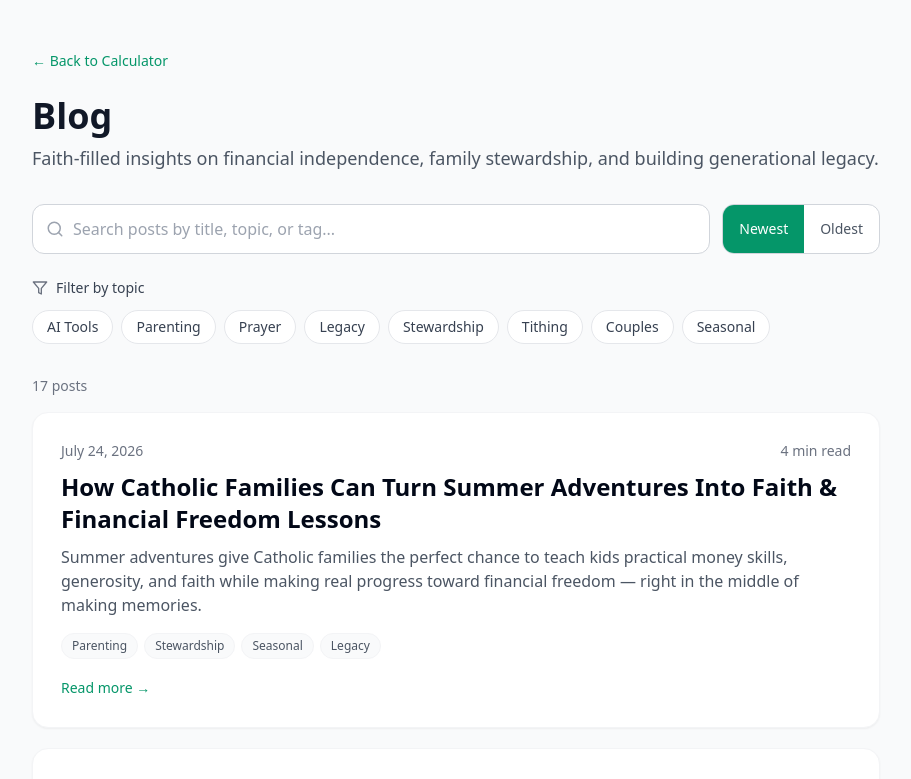
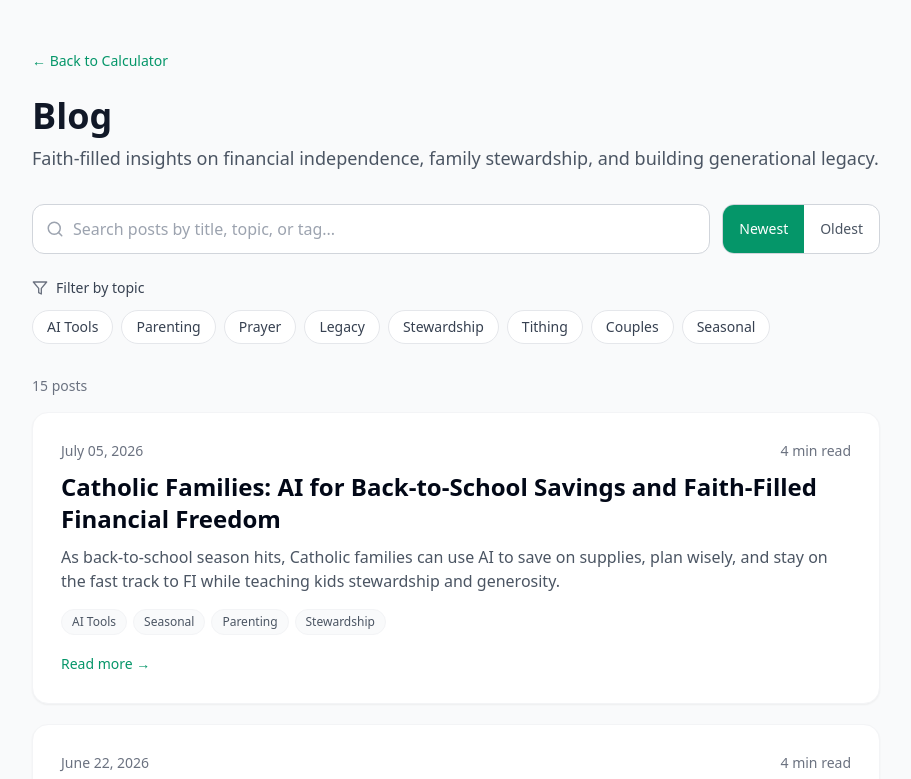
Before and after one commit to daughterpop/super-fi-calc, a React (Vite) app: page /blog in a window 1280 px wide. Shown: the top 779 px of the page, without its empty margins (184-1095 px from the left). Built offline with nearby package versions, Linux system fonts and the light colour scheme.

Commit message:
Fix BlogIndex.jsx syntax error that was breaking the Vercel build

```diff
--- a/src/pages/BlogIndex.jsx
+++ b/src/pages/BlogIndex.jsx
@@ -3,38 +3,14 @@ import { Link } from 'react-router-dom';
 import { Search, X, Filter } from 'lucide-react';
 import { allPosts, allTags } from '../data/posts';
 
-const newPost = {
-    title: 'How Catholic Families Can Turn Summer into a Season of Faith and Financial Freedom',
-    date: 'July 24, 2026',
-    dateSort: '2026-07-24',
-    excerpt: 'Summer gives Catholic families extra time to deepen faith, build money habits together, and make meaningful progress toward financial independence while enjoying family life.',
-    readTime: '4 min read',
-    link: '/blog/how-catholic-families-can-turn-summer-into-a-season-of-faith-and-financial-freedom',
-    tags: ['Stewardship', 'Parenting', 'Seasonal', 'Legacy'],
-    featured: false
-  };
-
-const latestPost = {
-    title: 'How Catholic Families Can Turn Summer Adventures Into Faith & Financial Freedom Lessons',
-    date: 'July 24, 2026',
-    dateSort: '2026-07-24',
-    excerpt: 'Summer adventures give Catholic families the perfect chance to teach kids practical money skills, generosity, and faith while making real progress toward financial freedom — right in the middle of making memories.',
-    readTime: '4 min read',
-    link: '/blog/how-catholic-families-can-turn-summer-adventures-into-faith-and-financial-freedom-lessons',
-    tags: ['Parenting', 'Stewardship', 'Seasonal', 'Legacy'],
-    featured: false
-  };
-
-const allPostsWithNew = [latestPost, newPost, ...allPosts];
-
 export default function BlogIndex() {
   const [searchTerm, setSearchTerm] = useState('');
   const [activeTags, setActiveTags] = useState([]);
-  const [sortOrder, setSortOrder] = useState('newest'); // 'newest' | 'oldest'
+  const [sortOrder, setSortOrder] = useState('newest');
 
   const toggleTag = (tag) => {
-    setActiveTags(prev =>
-      prev.includes(tag) ? prev.filter(t => t !== tag) : [...prev, tag]
+    setActiveTags((prev) =>
+      prev.includes(tag) ? prev.filter((t) => t !== tag) : [...prev, tag]
     );
   };
 
@@ -44,15 +20,15 @@ export default function BlogIndex() {
   };
 
   const filteredPosts = useMemo(() => {
-    let result = allPostsWithNew.filter(post => {
+    let result = allPosts.filter((post) => {
       const matchesSearch =
         post.title.toLowerCase().includes(searchTerm.toLowerCase()) ||
         (post.excerpt && post.excerpt.toLowerCase().includes(searchTerm.toLowerCase())) ||
-        post.tags.some(t => t.toLowerCase().includes(searchTerm.toLowerCase()));
+        post.tags.some((t) => t.toLowerCase().includes(searchTerm.toLowerCase()));
 
       const matchesTags =
         activeTags.length === 0 ||
-        activeTags.every(tag => post.tags.includes(tag));
+        activeTags.every((tag) => post.tags.includes(tag));
 
       return matchesSearch && matchesTags;
     });
@@ -72,14 +48,15 @@ export default function BlogIndex() {
   return (
     <div className="min-h-screen bg-gray-50">
       <div className="max-w-4xl mx-auto px-4 sm:px-6 py-8 sm:py-12">
-        {/* Back link */}
         <div className="mb-6">
-          <Link to="/" className="text-emerald-600 hover:text-emerald-700 font-medium text-sm inline-flex items-center gap-1">
+          <Link
+            to="/"
+            className="text-emerald-600 hover:text-emerald-700 font-medium text-sm inline-flex items-center gap-1"
+          >
             ← Back to Calculator
           </Link>
         </div>
 
-        {/* Header */}
         <div className="mb-8">
           <h1 className="text-3xl sm:text-4xl font-bold text-gray-900">Blog</h1>
           <p className="text-gray-600 mt-2 text-base sm:text-lg">
@@ -87,10 +64,12 @@ export default function BlogIndex() {
           </p>
         </div>
 
-        {/* Search + Sort row */}
         <div className="flex flex-col sm:flex-row gap-3 mb-6">
           <div className="relative flex-1">
-            <Search className="absolute left-3.5 top-1/2 -translate-y-1/2 text-gray-400" size={18} />
+            <Search
+              className="absolute left-3.5 top-1/2 -translate-y-1/2 text-gray-400"
+              size={18}
+            />
             <input
               type="text"
               placeholder="Search posts by title, topic, or tag..."
@@ -102,44 +81,46 @@ export default function BlogIndex() {
               <button
                 onClick={() => setSearchTerm('')}
                 className="absolute right-3 top-1/2 -translate-y-1/2 text-gray-400 hover:text-gray-600"
+                type="button"
               >
                 <X size={16} />
               </button>
             )}
           </div>
 
-          {/* Sort toggle */}
           <div className="flex rounded-xl border border-gray-300 overflow-hidden bg-white shrink-0">
             <button
+              type="button"
               onClick={() => setSortOrder('newest')}
-              className={`px-4 py-3 text-sm font-medium transition-colors ${
+              className={
                 sortOrder === 'newest'
-                  ? 'bg-emerald-600 text-white'
-                  : 'text-gray-600 hover:bg-gray-50'
-              }`}
+                  ? 'px-4 py-3 text-sm font-medium transition-colors bg-emerald-600 text-white'
+                  : 'px-4 py-3 text-sm font-medium transition-colors text-gray-600 hover:bg-gray-50'
+              }
             >
               Newest
             </button>
             <button
+              type="button"
               onClick={() => setSortOrder('oldest')}
-              className={`px-4 py-3 text-sm font-medium transition-colors ${
+              className={
                 sortOrder === 'oldest'
-                  ? 'bg-emerald-600 text-white'
-                  : 'text-gray-600 hover:bg-gray-50'
-              }`}
+                  ? 'px-4 py-3 text-sm font-medium transition-colors bg-emerald-600 text-white'
+                  : 'px-4 py-3 text-sm font-medium transition-colors text-gray-600 hover:bg-gray-50'
+              }
             >
               Oldest
             </button>
           </div>
         </div>
 
-        {/* Tag filters */}
         <div className="mb-8">
           <div className="flex items-center gap-2 mb-3">
             <Filter size={16} className="text-gray-500" />
             <span className="text-sm font-medium text-gray-700">Filter by topic</span>
             {hasActiveFilters && (
               <button
+                type="button"
                 onClick={clearFilters}
                 className="ml-auto text-sm text-emerald-600 hover:text-emerald-700 font-medium"
               >
@@ -148,17 +129,18 @@ export default function BlogIndex() {
             )}
           </div>
           <div className="flex flex-wrap gap-2">
-            {allTags.map(tag => {
+            {allTags.map((tag) => {
               const isActive = activeTags.includes(tag);
               return (
                 <button
                   key={tag}
+                  type="button"
                   onClick={() => toggleTag(tag)}
-                  className={`px-3.5 py-1.5 rounded-full text-sm font-medium transition-all border ${
+                  className={
                     isActive
-                      ? 'bg-emerald-600 text-white border-emerald-600 shadow-sm'
-                      : 'bg-white text-gray-700 border-gray-200 hover:border-emerald-300 hover:text-emerald-700'
-                  }`}
+                      ? 'px-3.5 py-1.5 rounded-full text-sm font-medium transition-all border bg-emerald-600 text-white border-emerald-600 shadow-sm'
+                      : 'px-3.5 py-1.5 rounded-full text-sm font-medium transition-all border bg-white text-gray-700 border-gray-200 hover:border-emerald-300 hover:text-emerald-700'
+                  }
                 >
                   {tag}
                 </button>
@@ -167,13 +149,11 @@ export default function BlogIndex() {
           </div>
         </div>
 
-        {/* Results count */}
         <div className="mb-4 text-sm text-gray-500">
           {filteredPosts.length} {filteredPosts.length === 1 ? 'post' : 'posts'}
           {hasActiveFilters && ' matching your filters'}
         </div>
 
-        {/* Posts list */}
         {filteredPosts.length > 0 ? (
           <div className="space-y-5">
             {filteredPosts.map((post, index) => (
@@ -194,17 +174,17 @@ export default function BlogIndex() {
                   {post.excerpt}
                 </p>
 
-                {/* Tags on card */}
                 <div className="flex flex-wrap gap-1.5 mb-4">
-                  {post.tags.map(tag => (
+                  {post.tags.map((tag) => (
                     <button
                       key={tag}
+                      type="button"
                       onClick={() => toggleTag(tag)}
-                      className={`text-xs px-2.5 py-1 rounded-full border transition-colors ${
+                      className={
                         activeTags.includes(tag)
-                          ? 'bg-emerald-50 text-emerald-700 border-emerald-200'
-                          : 'bg-gray-50 text-gray-600 border-gray-100 hover:border-emerald-200'
-                      }`}
+                          ? 'text-xs px-2.5 py-1 rounded-full border transition-colors bg-emerald-50 text-emerald-700 border-emerald-200'
+                          : 'text-xs px-2.5 py-1 rounded-full border transition-colors bg-gray-50 text-gray-600 border-gray-100 hover:border-emerald-200'
+                      }
                     >
                       {tag}
                     </button>
@@ -227,6 +207,7 @@ export default function BlogIndex() {
               Try different keywords or clear the filters.
             </p>
             <button
+              type="button"
               onClick={clearFilters}
               className="px-6 py-2.5 bg-emerald-600 text-white rounded-xl font-medium hover:bg-emerald-700 transition-colors"
             >
```
